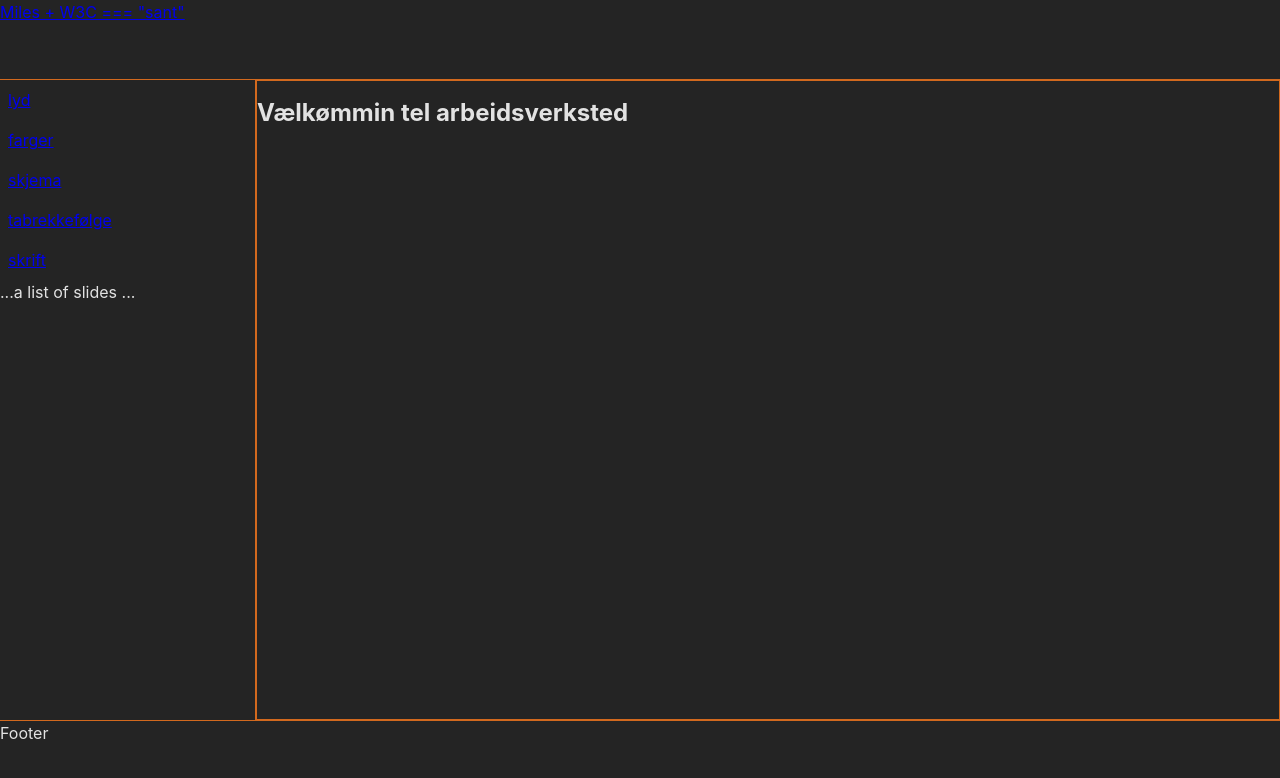
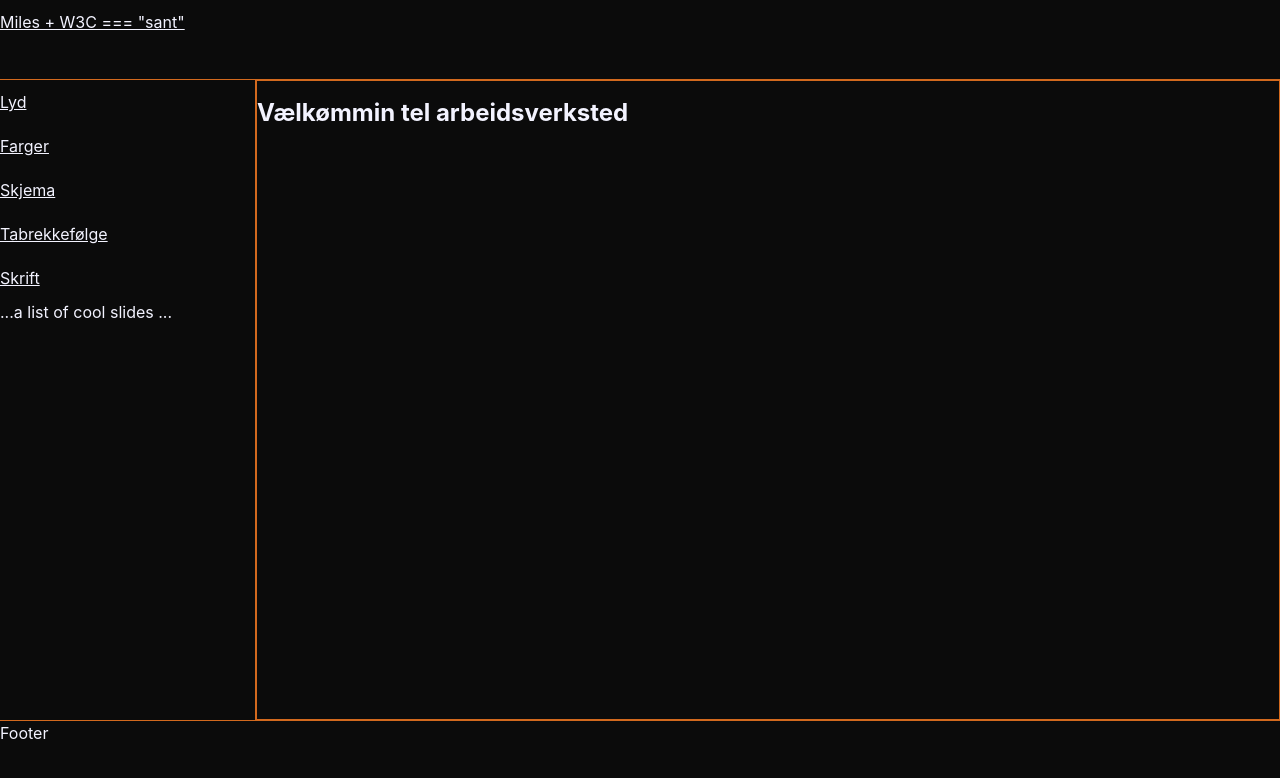
Before and after one commit to skaihigh/uu-workshop, a React (Vite) app in the folder uu-workshop/: page / in a window 1280 px wide. Shown: the top 778 px of the page. Built offline with nearby package versions, Linux system fonts and the light colour scheme.

Commit message:
tools and some css

```diff
--- a/uu-workshop/src/App.tsx
+++ b/uu-workshop/src/App.tsx
@@ -1,9 +1,9 @@
 import type { RouteObject } from 'react-router-dom'
 import { Outlet, Link, useRoutes } from 'react-router-dom'
 import { subRoutes } from './routes/subRoutes'
-// import WcagViewer from './Wcag/WcagViewer'
 import './app.scss'
 import { MenuItems } from './components/MenuItems'
+import WcagViewer from './Wcag/WcagViewer'
 
 export default function App(): JSX.Element {
   const routes: RouteObject[] = [
@@ -27,17 +27,19 @@ function Layout(): JSX.Element {
       </header>
       <main className="main">
         <aside className="aside">
-          <nav aria-label="Sidemeny">
+          <div id="primary_menu" role="heading" aria-label="Eksempler"></div>
+          <nav aria-labelledby="primary_menu">
             <MenuItems subRoutes={subRoutes} />
           </nav>
-          <nav aria-label="Workshop slides">...a list of slides ...</nav>
+          <div id="secondary_menu" role="heading" aria-label="Slides"></div>
+          <nav aria-label="secondary_menu">...a list of cool slides ...</nav>
         </aside>
         <section>
           <Outlet />
         </section>
       </main>
       <footer className="footer">Footer</footer>
-      {/* import.meta.env.MODE === 'development' && <WcagViewer /> */}
+      {import.meta.env.MODE === 'development' && <WcagViewer />}
     </>
   )
 }
--- a/uu-workshop/src/app.scss
+++ b/uu-workshop/src/app.scss
@@ -31,10 +31,6 @@
     display: flex;
     height: initial;
     flex-direction: column;
-
-    > a {
-      margin: 0.5rem;
-    }
   }
 }
 
--- a/uu-workshop/src/components/MenuItems.tsx
+++ b/uu-workshop/src/components/MenuItems.tsx
@@ -23,5 +23,11 @@ export function MenuItems(props: { subRoutes: RouteObject[] }): JSX.Element {
 }
 
 function capitalizeString(s: string): string {
-  return (s.charAt(0).toUpperCase() + s.slice(1)).replace('/', '')
+  if (s.length < 2) {
+    return s
+  } else {
+    s = s.replace('/', '')
+  }
+
+  return s.charAt(0).toUpperCase() + s.slice(1)
 }
--- a/uu-workshop/src/index.css
+++ b/uu-workshop/src/index.css
@@ -3,8 +3,8 @@
   font-size: 16px;
   font-weight: 400;
   line-height: 24px;
-  color: rgb(255 255 255 / 87%);
-  background-color: #242424;
+  color: #f3f3ff;
+  background-color: #0b0b0b;
   color-scheme: light dark;
   font-synthesis: none;
   text-rendering: optimizelegibility;
@@ -24,3 +24,9 @@ body {
   min-height: 100vh;
   margin: 0;
 }
+
+a {
+  min-height: 44px; /* WCAG 2.5.5: target size; */
+  line-height: 44px;
+  color: #f3f3ff; /*  WCAG2AAA.Principle1.Guideline1_4.1_4_6.G17 */
+}
```
Also changed, not shown: uu-workshop/src/slides/tools.txt (added), uu-workshop/src/slides/troubleAreas.txt (added).
